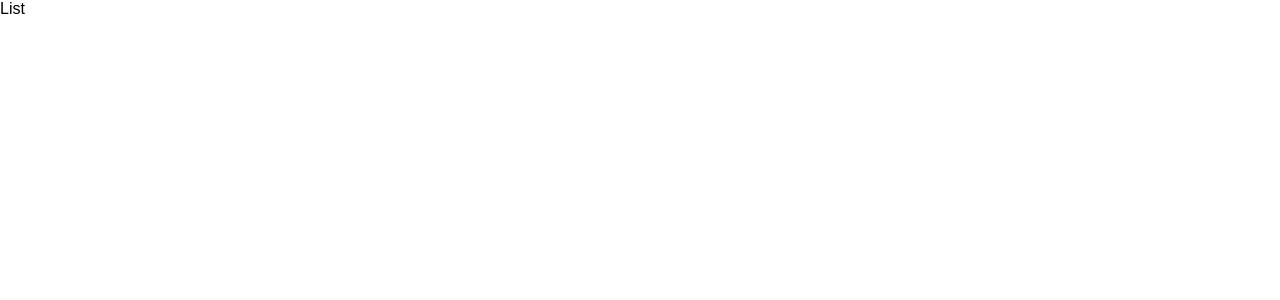
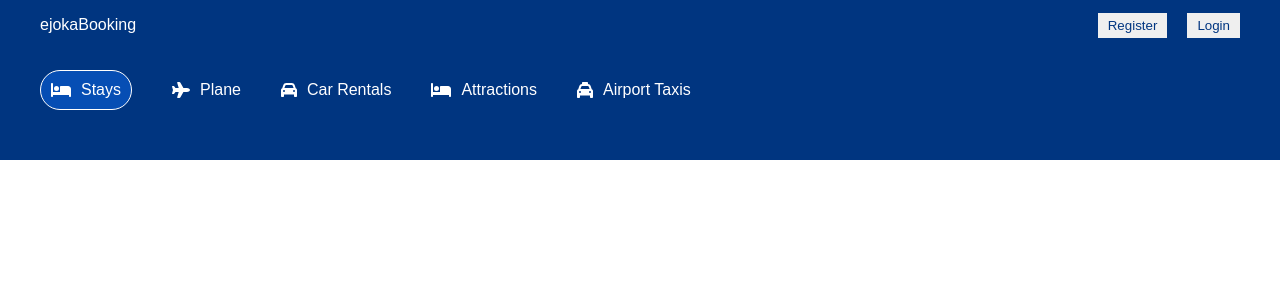
Before and after one commit to emmanuelkamala/booking, a React (Create React App) app: page /hotels in a window 1280 px wide. Shown: the top 300 px of the page. Built offline with nearby package versions, Linux system fonts and the light colour scheme.

Commit message:
Add styles to header component

```diff
--- a/src/components/header/Header.jsx
+++ b/src/components/header/Header.jsx
@@ -7,7 +7,7 @@
 import 'react-date-range/dist/styles.css'; // main css file
 import 'react-date-range/dist/theme/default.css'; // theme css file
 
-const Header = () => {
+const Header = ({ type }) => {
   const [openDate, setOpenDate] = useState(false);
   const [date, setDate] = useState([
     {
@@ -35,7 +35,7 @@
 
   return (
     <div className="header">
-      <div className="headerContainer">
+      <div className={ type === "list" ? "headerContainer listMode" : "headerContainer"}>
         <div className="headerList">
           <div className="headerListItem active">
             <FontAwesomeIcon icon={faBed} />
@@ -58,6 +58,9 @@
             <span>Airport Taxis</span>
           </div>
         </div>
+        {
+          type !== "list" &&
+          <>
             <h1 className="headerTitle">Find your next stay</h1>
             <p className="headerDesc">Search deals on hotels, homes, and much more...</p>
             <button className="headerBtn">Sign In / Register</button>
@@ -124,6 +127,8 @@
                 <button className="headerBtn">Search</button>
               </div>
             </div>
+          </>
+        }
       </div>
     </div>
   )
--- a/src/components/header/header.css
+++ b/src/components/header/header.css
@@ -10,6 +10,10 @@
   width: 100%;
   max-width: 1200px;
   margin: 20px 0 100px 0;
+}
+
+.headerContainer.listMode {
+  margin: 20px 0 0 0;
 }
 
 .headerList {
--- a/src/pages/list/List.jsx
+++ b/src/pages/list/List.jsx
@@ -1,8 +1,13 @@
 import React from 'react'
+import Header from '../../components/header/Header'
+import Navbar from '../../components/navbar/Navbar'
 
 const List = () => {
   return (
-    <div>List</div>
+    <div>
+      <Navbar />
+      <Header type="list" />
+    </div>
   )
 }
 
```
Lines whose indentation alone changed are shown as unchanged.
